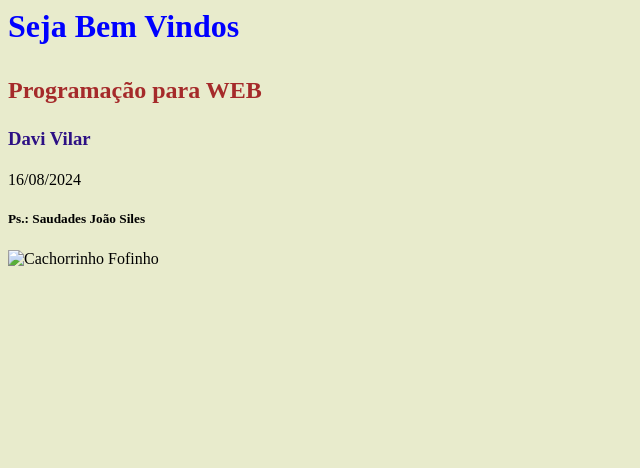
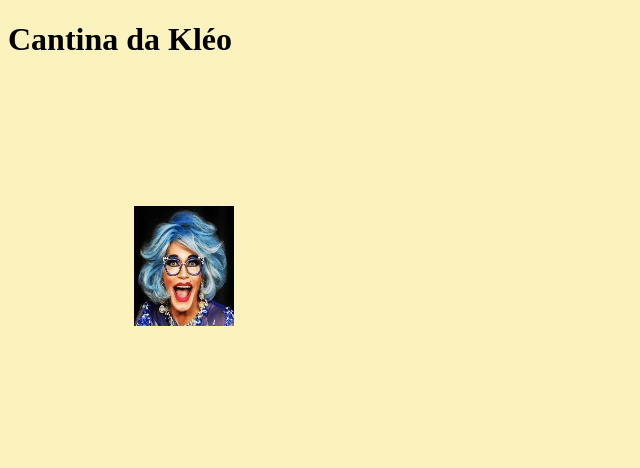
Before and after one commit to davivilar/pwi-davi-vilar, a plain HTML site: page index.html in a window 1280 px wide. Shown: the whole page, without its empty margins (0-640 px from the left). Drawn offline with Linux system fonts and the light colour scheme.

Commit message:
Inicio Projeto Restaurante

```diff
--- a/index.html
+++ b/index.html
@@ -1,19 +1,16 @@
-<html>
+<!DOCTYPE html>
+<html lang="en">
 <head>
-	<title>Cabeça, Ombro, Joelho e Pé</title>
-	<link rel="icon" type="image/x-icon" href="/images/alcelindo.ico">
+    <meta charset="UTF-8">
+    <meta name="viewport" content="width=device-width, initial-scale=1.0">
+    <title>Cantina da Kléo</title>
+
+    <link rel="icon" type="image/x-icon" href="images/kleoicon.png">
 </head>
-<body style="background-color: rgb(232, 235, 204);" >
-	<!--
-	Essa parte do código não é interpretada pelo navegador é uma anotação
-	do programador.
-	-->
-	<h1 style="color: blue;"><p>Seja Bem Vindos</h1>
-	<h2 style="color: brown;"><p>Programação para WEB</h2>
-	<h3 style="color: rgb(45, 16, 132);"><p>Davi Vilar</h3>
-	<h4 style="font-family: Arial, Helvetica, sans-serif; font-style: italic;font;"></h4><p>16/08/2024</h4>
-	<h5><p>Ps.: Saudades João Siles</h5>
-		<img src="images/cachorrinho.jpg" alt="Cachorrinho Fofinho"
+<body style="background-color: rgb(251, 242, 189);">
+    <h1><b> Cantina da Kléo</b></h1>
+    <img style="margin: 10%;" src="images/kleo.jpg" alt="Imagem da Proprietária" width="100" height="120">
+
+
 </body>
-
 </html>
```
Also changed, not shown: aula_programacaoweb.html (added, +19 -0 lines), css/vazio.txt (added), images/cachorrinho.jpg (added), images/kleo.jpg (added), images/kleoicon.png (added), images/teste.png (added), js/vazio.txt (added).
